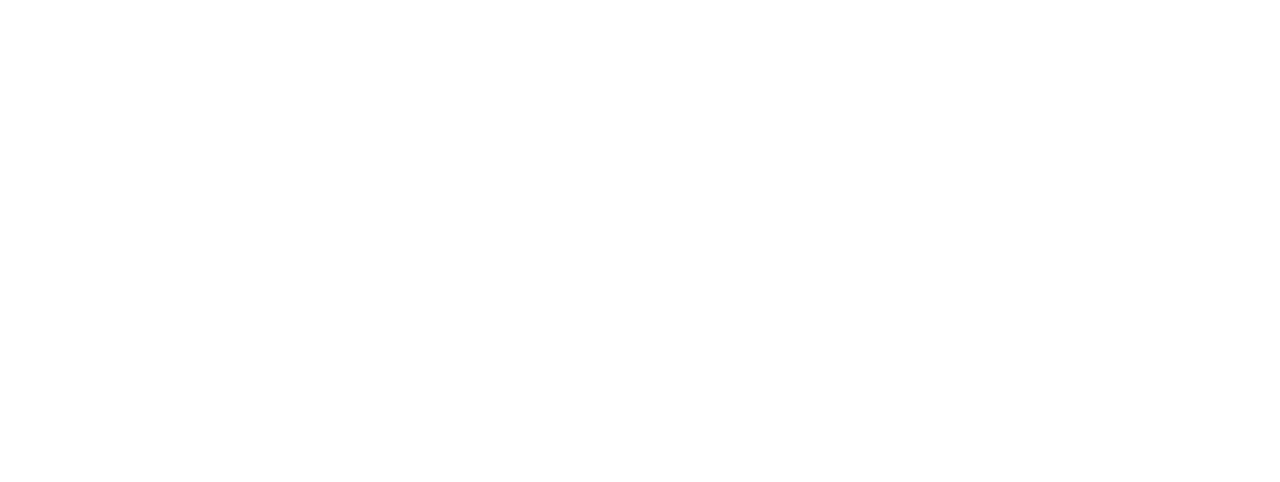
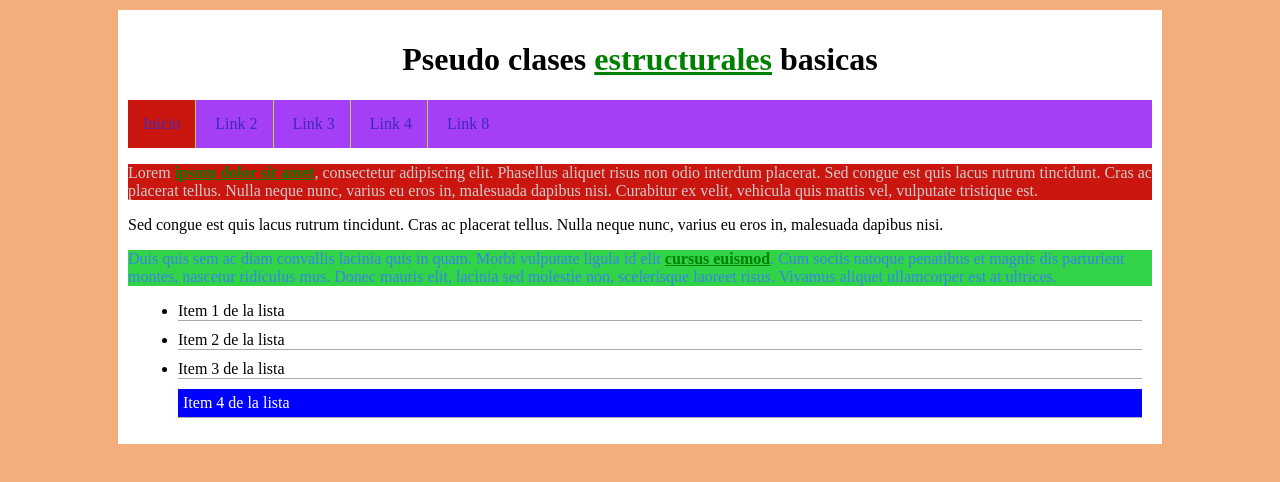
Before and after one commit to davidmriverog/curso-css, a website: page eje_css3_007/index.html in a window 1280 px wide. Drawn offline with Linux system fonts and the light colour scheme; files that its build step writes are made by us from their sources.

Commit message:
ejercicio nro. 7 css3, Pseudo clases estructurales

```diff
--- a/eje_css3_007/index.html
+++ b/eje_css3_007/index.html
@@ -7,6 +7,43 @@
   <link rel="stylesheet" type="text/css" href="dist/css/theme.min.css">
 </head>
 <body>
+  <div class="contenedor">
+   <h1>  Pseudo clases <span>estructurales</span> basicas</h1>
+   <nav>
+     <li><a href="#">Inicio</a></li>
+     <li><a href="#">Link 2</a></li>
+     <li><a href="#">Link 3</a></li>
+     <li><a href="#">Link 4</a></li>
+     <li><a href="#">Link 8</a></li>
+   </nav>
 
+   <article>
+     <p>
+       Lorem <span>ipsum dolor sit amet</span>, consectetur adipiscing elit.
+       Phasellus aliquet risus non odio interdum placerat. Sed congue
+       est quis lacus rutrum tincidunt. Cras ac placerat tellus. Nulla neque
+       nunc, varius eu eros in, malesuada dapibus nisi. Curabitur ex velit,
+       vehicula quis mattis vel, vulputate tristique est.
+     </p>
+     <p>
+       Sed congue  est quis lacus rutrum tincidunt. Cras ac placerat tellus.
+       Nulla neque nunc, varius eu eros in, malesuada dapibus nisi.
+     </p>
+     <p>
+       Duis quis sem ac diam convallis lacinia quis in quam. Morbi vulputate
+       ligula id elit <span>cursus euismod</span>. Cum sociis natoque penatibus et magnis dis
+       parturient montes, nascetur ridiculus mus. Donec mauris elit, lacinia
+       sed molestie non, scelerisque laoreet risus. Vivamus aliquet ullamcorper est at ultrices.
+     </p>
+   </article>
+
+   <ul class="items">
+     <li>Item 1 de la lista</li>
+     <li>Item 2 de la lista</li>
+     <li>Item 3 de la lista</li>
+     <li>Item 4 de la lista</li>
+   </ul>
+
+  </div>
 </body>
 </html>
--- a/eje_css3_007/package.json
+++ b/eje_css3_007/package.json
@@ -13,6 +13,7 @@
     "gulp-concat": "^2.6.0",
     "gulp-concat-css": "^2.2.0",
     "gulp-cssmin": "^0.1.7",
+    "gulp-livereload": "^3.8.1",
     "gulp-rename": "^1.2.2"
   }
 }
--- a/eje_css3_007/src/css/styles.css
+++ b/eje_css3_007/src/css/styles.css
@@ -0,0 +1,67 @@
+body{
+  background: rgb(244, 174, 125);
+  margin: 0;
+  padding: 0;
+}
+.contenedor{
+  background-color: #fff;
+  margin: 10px auto;
+  padding: 10px;
+  width: 80%;
+}
+h1{
+  text-align: center;
+}
+nav{
+  background-color: rgb(165, 62, 247);
+}
+nav li{
+  border-right: 1px solid rgb(186, 215, 41);
+  display: inline-block;
+  padding: 15px;
+}
+nav li a {
+  color: rgb(62, 42, 186);
+  text-decoration: none;
+}
+nav li a:hover{
+  color: #fff;
+}
+.items li{
+  border-bottom: 1px solid #aaaaaa;
+  margin: 10px;
+}
+
+/* speudo clase first child  modifica el 1er elemento hijo */
+nav li:first-child{
+  background: rgb(203, 22, 16);
+  color: #ccc;
+}
+article p:first-child{
+  background: rgb(203, 22, 16);
+  color: #ccc;
+}
+
+/* speudo clase list child modifica el ultimo element hijo */
+nav li:last-child{
+  border-right: none;
+}
+article p:last-child{
+  background: rgb(49, 212, 70);
+  color: rgb(59, 131, 236);
+}
+ul li:last-child{
+  background: blue;
+  color: white;
+  padding: 5px;
+}
+
+/*
+  speudo clase only child que selecciona el unico elemento
+  otro elemento
+*/
+span:only-child{
+  color: green;
+  font-weight: bold;
+  text-decoration: underline;;
+}
```
Also changed, not shown: eje_css3_007/gulpfile.js (+15 -3 lines).
